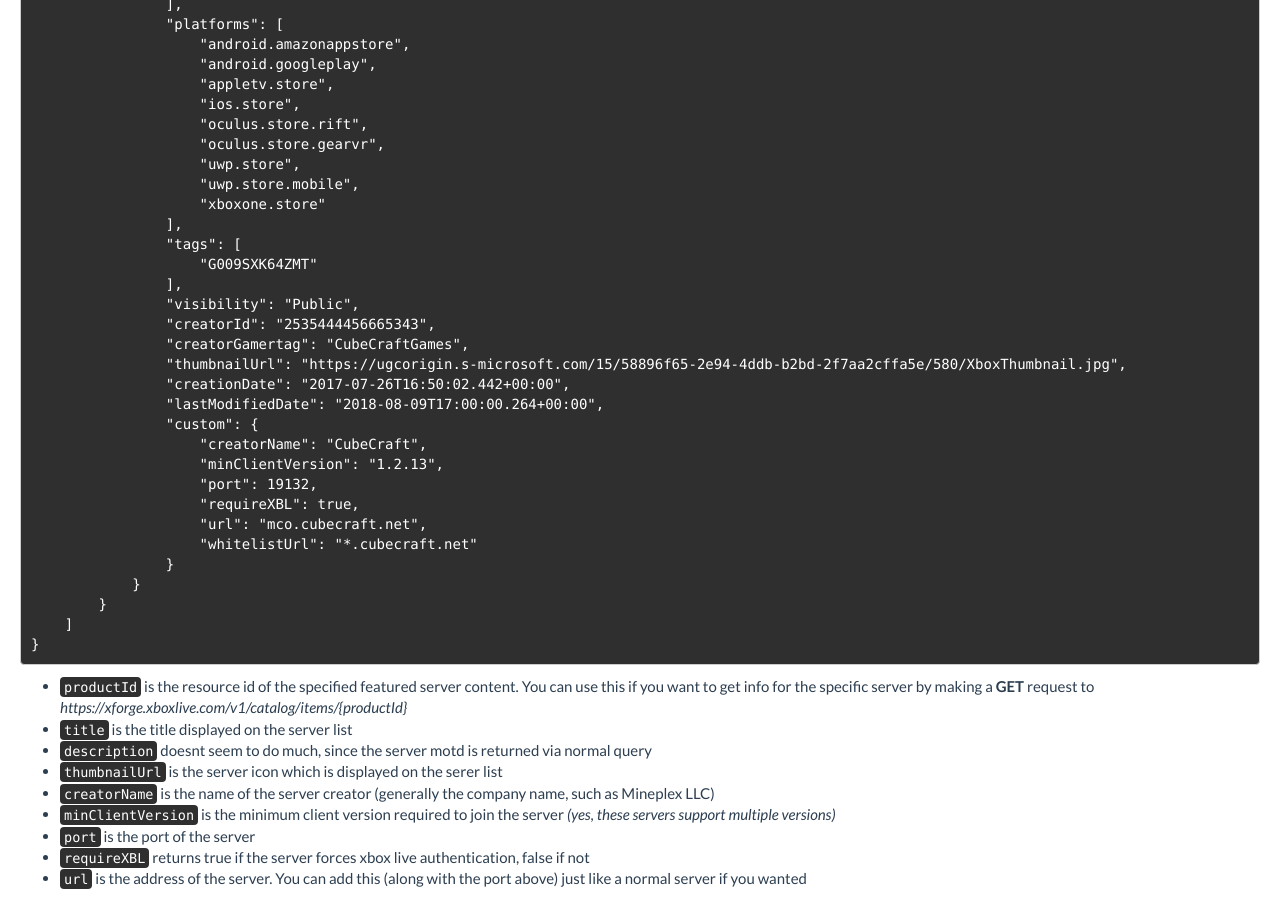
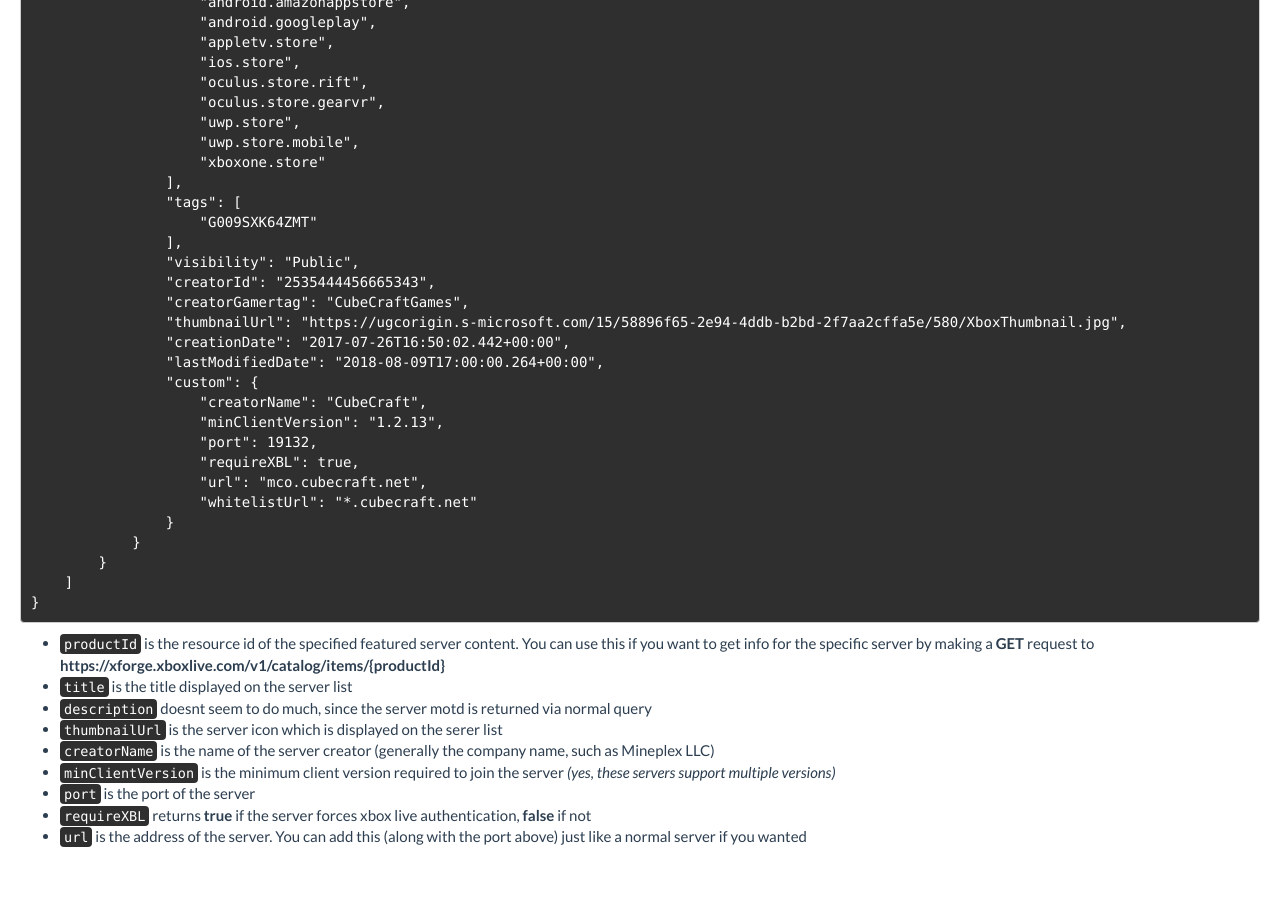
Before and after one commit to lukeeey/mcpe-docs, a Jekyll site: the page built from docs/rest-api/misc/FeaturedServers.md, in a window 1280 px wide and 900 px high, scrolled down 1220 px. Built offline with Jekyll 4.4.1, drawn with Linux system fonts in a browser that asks for light colours; our own code applies the rules of GitHub Pages for plain Markdown files; after the commit the page ends 2078 px from its top, so only the background shows below that; some of the changed text lies outside the part shown.

````diff
--- a/docs/rest-api/misc/FeaturedServers.md
+++ b/docs/rest-api/misc/FeaturedServers.md
@@ -93,12 +91,12 @@ Once you have done that, you should get a response like the following example wh
 }
 ```
 
-* `productId` is the resource id of the specified featured server content. You can use this if you want to get info for the specific server by making a **GET** request to *https://xforge.xboxlive.com/v1/catalog/items/{productId}*
+* `productId` is the resource id of the specified featured server content. You can use this if you want to get info for the specific server by making a **GET** request to **https://xforge.xboxlive.com/v1/catalog/items/{productId}**
 * `title` is the title displayed on the server list
 * `description` doesnt seem to do much, since the server motd is returned via normal query
 * `thumbnailUrl` is the server icon which is displayed on the serer list
 * `creatorName` is the name of the server creator (generally the company name, such as Mineplex LLC)
 * `minClientVersion` is the minimum client version required to join the server *(yes, these servers support multiple versions)*
 * `port` is the port of the server
-* `requireXBL` returns true if the server forces xbox live authentication, false if not
+* `requireXBL` returns **true** if the server forces xbox live authentication, **false** if not
 * `url` is the address of the server. You can add this (along with the port above) just like a normal server if you wanted
````
Also changed, not shown: other parts of docs/rest-api/misc/FeaturedServers.md (+1 -3 lines).
